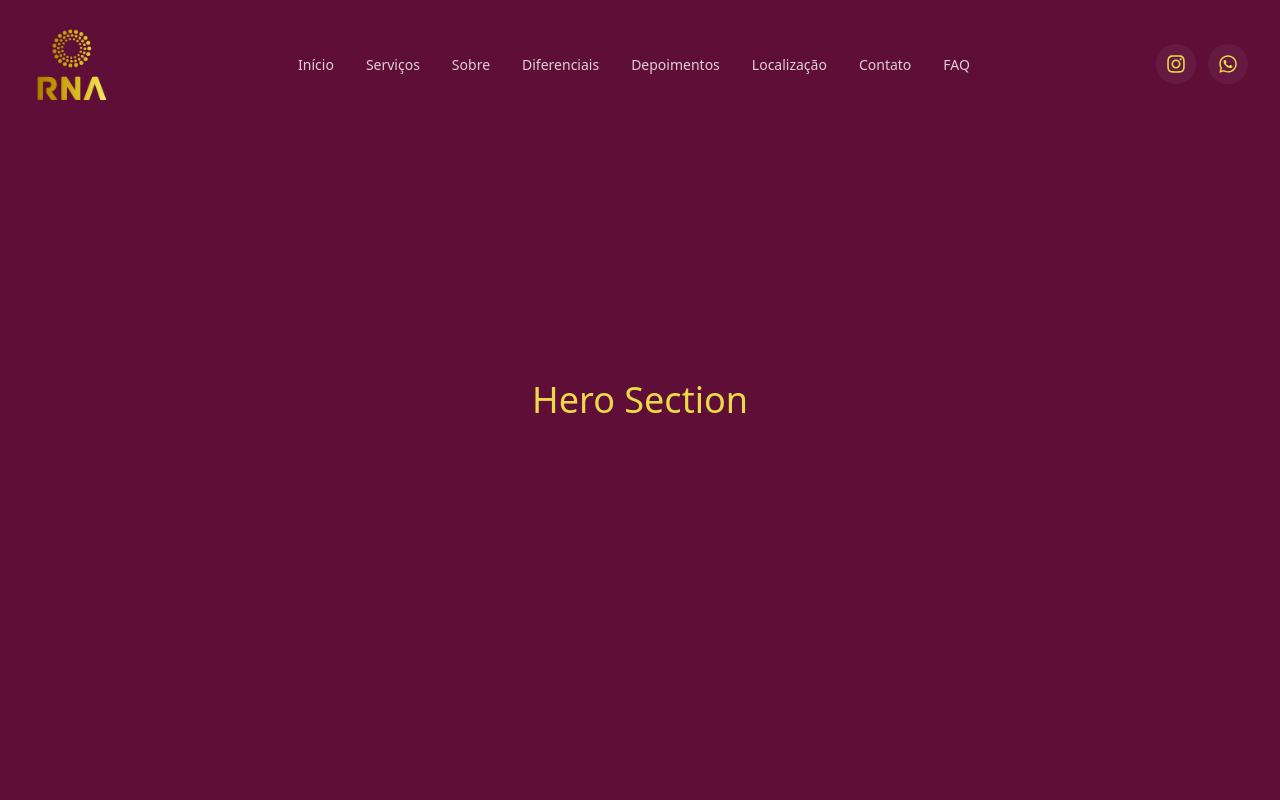
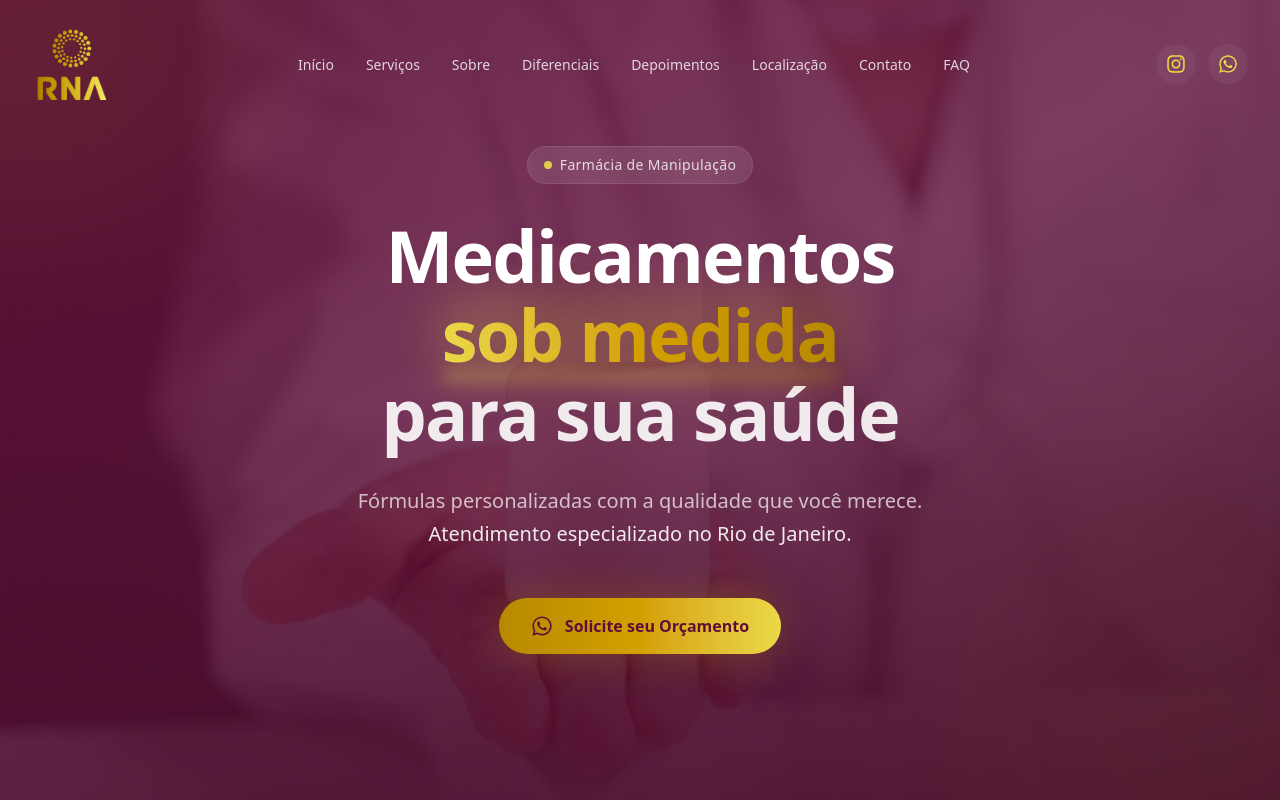
Before and after one commit to leonardofrizzi/rnamanipulacao-website, a Next.js app: page / in a window 1280 px wide. Shown: the top 800 px of the page. Built offline with nearby package versions, Linux system fonts and the light colour scheme; a web font is replaced by a local one.

Commit message:
feat: add hero section

```diff
--- a/src/app/globals.css
+++ b/src/app/globals.css
@@ -56,3 +56,37 @@ h1, h2, h3, h4, h5, h6 {
 ::-webkit-scrollbar-thumb:hover {
   background: var(--color-wine-light);
 }
+
+@keyframes fade-in {
+  from {
+    opacity: 0;
+  }
+  to {
+    opacity: 1;
+  }
+}
+
+@keyframes fade-in-up {
+  from {
+    opacity: 0;
+    transform: translateY(20px);
+  }
+  to {
+    opacity: 1;
+    transform: translateY(0);
+  }
+}
+
+.animate-fade-in {
+  animation: fade-in 1s ease-out forwards;
+}
+
+.animate-fade-in-up {
+  animation: fade-in-up 0.8s ease-out forwards;
+}
+
+.animate-fade-in-up:nth-child(1) { animation-delay: 0.1s; }
+.animate-fade-in-up:nth-child(2) { animation-delay: 0.2s; }
+.animate-fade-in-up:nth-child(3) { animation-delay: 0.3s; }
+.animate-fade-in-up:nth-child(4) { animation-delay: 0.4s; }
+.animate-fade-in-up:nth-child(5) { animation-delay: 0.5s; }
--- a/src/app/page.tsx
+++ b/src/app/page.tsx
@@ -1,13 +1,12 @@
 import { Navbar } from '@/components/layout'
+import { Hero } from '@/components/sections'
 
 export default function Home() {
   return (
     <>
       <Navbar />
       <main>
-        <section id="home" className="min-h-screen bg-wine flex items-center justify-center">
-          <h1 className="text-4xl text-gold-light">Hero Section</h1>
-        </section>
+        <Hero />
         <section id="servicos" className="min-h-screen bg-cream flex items-center justify-center">
           <h2 className="text-4xl text-wine">Serviços</h2>
         </section>
--- /dev/null
+++ b/src/components/sections/Hero.tsx
@@ -0,0 +1,70 @@
+'use client'
+
+import Link from 'next/link'
+import Image from 'next/image'
+import { FaWhatsapp } from 'react-icons/fa'
+import { SITE_CONFIG } from '@/constants'
+
+export function Hero() {
+  return (
+    <section
+      id="home"
+      className="relative min-h-screen flex items-center justify-center overflow-hidden"
+    >
+      <div className="absolute inset-0">
+        <Image
+          src="/images/hero.webp"
+          alt="Farmácia de Manipulação"
+          fill
+          className="object-cover scale-105"
+          priority
+        />
+        <div className="absolute inset-0 bg-gradient-to-br from-wine/90 via-wine/80 to-wine-dark/90" />
+        <div className="absolute inset-0 bg-gradient-to-t from-wine-dark/50 via-transparent to-transparent" />
+      </div>
+
+      <div className="absolute top-0 left-0 w-full h-full overflow-hidden pointer-events-none">
+        <div className="absolute -top-40 -left-40 w-96 h-96 bg-gold-light/10 rounded-full blur-[100px] animate-pulse" />
+        <div className="absolute -bottom-40 -right-40 w-[500px] h-[500px] bg-gold-dark/10 rounded-full blur-[120px] animate-pulse" style={{ animationDelay: '1s' }} />
+      </div>
+
+      <div className="relative z-10 container mx-auto px-4">
+        <div className="max-w-4xl mx-auto text-center">
+          <div className="inline-flex items-center gap-2 px-4 py-2 rounded-full bg-white/10 backdrop-blur-sm border border-white/10 mb-8">
+            <span className="w-2 h-2 rounded-full bg-gold-light animate-pulse" />
+            <span className="text-white/80 text-sm font-medium tracking-wide">Farmácia de Manipulação</span>
+          </div>
+
+          <h1 className="text-4xl md:text-6xl lg:text-7xl font-bold text-white mb-8 leading-[1.1] tracking-tight">
+            Medicamentos{' '}
+            <span className="relative inline-block">
+              <span className="relative z-10 bg-gradient-to-r from-gold-light via-gold to-gold-dark bg-clip-text text-transparent">
+                sob medida
+              </span>
+              <span className="absolute -bottom-2 left-0 right-0 h-3 bg-gradient-to-r from-gold-light/30 to-gold-dark/30 blur-sm rounded-full" />
+              <span className="absolute -inset-1 bg-gradient-to-r from-gold-light/20 to-gold-dark/20 blur-xl rounded-lg -z-10" />
+            </span>
+            <br />
+            <span className="text-white/90">para sua saúde</span>
+          </h1>
+
+          <p className="text-lg md:text-xl text-white/70 max-w-2xl mx-auto mb-12 leading-relaxed">
+            Fórmulas personalizadas com a qualidade que você merece.
+            <span className="text-white/90 font-medium"> Atendimento especializado no Rio de Janeiro.</span>
+          </p>
+
+          <Link
+            href={`https://wa.me/${SITE_CONFIG.whatsapp}`}
+            target="_blank"
+            rel="noopener noreferrer"
+            className="group relative inline-flex items-center gap-3 bg-gradient-to-r from-gold-dark via-gold to-gold-light text-wine font-bold px-8 py-4 rounded-full transition-all duration-500 hover:scale-105 shadow-[0_0_40px_rgba(183,137,0,0.3)] hover:shadow-[0_0_60px_rgba(235,217,72,0.5)]"
+          >
+            <span className="absolute inset-0 rounded-full bg-gradient-to-r from-gold-light via-gold to-gold-dark opacity-0 group-hover:opacity-100 transition-opacity duration-500" />
+            <FaWhatsapp size={22} className="relative z-10" />
+            <span className="relative z-10">Solicite seu Orçamento</span>
+          </Link>
+        </div>
+      </div>
+    </section>
+  )
+}
--- /dev/null
+++ b/src/components/sections/index.ts
@@ -0,0 +1 @@
+export { Hero } from './Hero'
```
Also changed, not shown: public/images/hero.webp (added).
